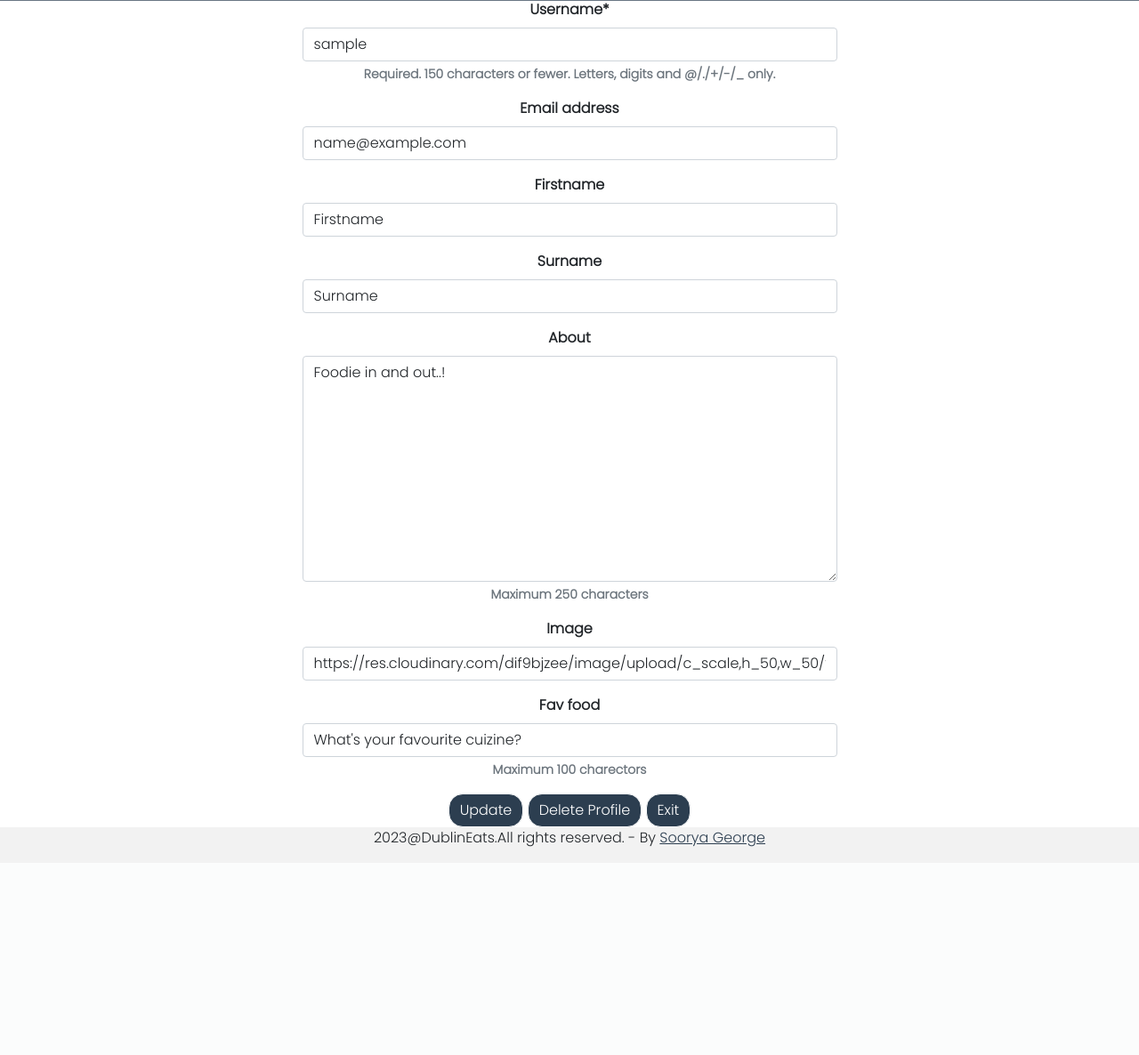
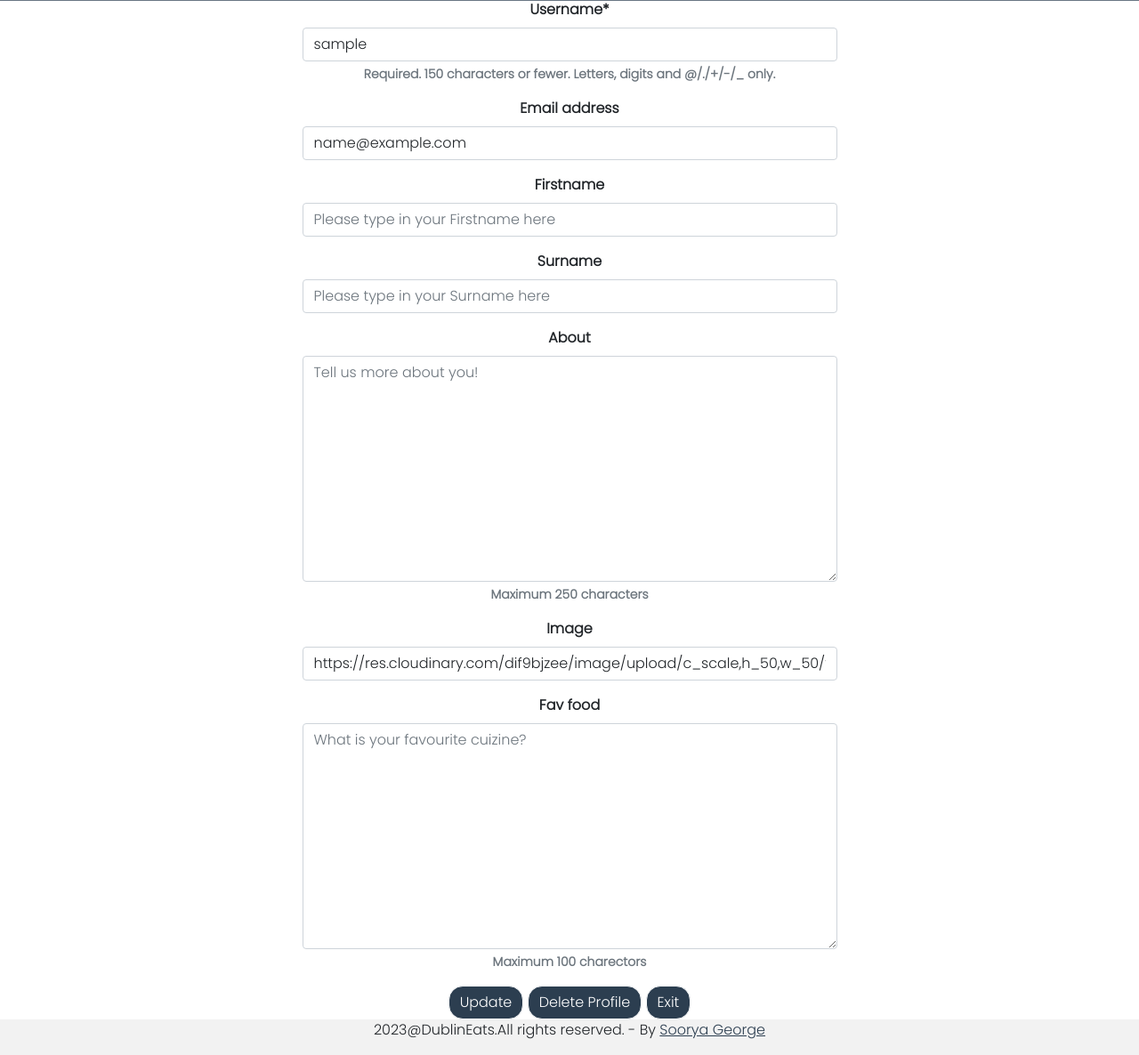
Before and after one commit to SooryaGeorge7/Dublin-Eats, a Django app: a page that uses templates/base.html in a window 1280 px wide. Shown: the part 71-1257 px from the top of the page at 89% size. Before the commit the page ends 1023 px from the top, so only its background shows below. Run offline with Django 3.2, Linux system fonts and the light colour scheme; the visitor is signed in with stand-in values (Sample User, id 1); data comes from the database, SQL or seed files in the repository; some libraries are stand-ins or nearby versions.

Commit message:
Fix:Updated profile model,forms,template

```diff
--- a/users/forms.py
+++ b/users/forms.py
@@ -40,6 +40,12 @@ class ProfileUpdateForm(forms.ModelForm):
             "profile_image",
             "fav_food",
         ]
+        widgets = {
+            'firstname': forms.TextInput(attrs={'placeholder': 'Please type in your Firstname here'}),
+            'surname': forms.TextInput(attrs={'placeholder': 'Please type in your Surname here'}),
+            'about': forms.Textarea(attrs={'placeholder': 'Tell us more about you!'}),
+            'fav_food': forms.Textarea(attrs={'placeholder': 'What is your favourite cuizine?'}),
+        }
         help_texts = {
             'about': 'Maximum 250 characters',
             'fav_food': 'Maximum 100 charectors',
--- a/users/models.py
+++ b/users/models.py
@@ -11,15 +11,14 @@ placeholder= (f"https://res.cloudinary.com/dif9bjzee/image/upload/c_scale,h_50,w
 class Profile(models.Model):
     user = models.OneToOneField(User, on_delete=models.CASCADE)
     firstname = models.CharField(
-        max_length=50, null=True, blank=True, default="Firstname"
+        max_length=50, null=True, blank=True,
     )
     surname = models.CharField(
-        max_length=50, null=True, blank=True, default="Surname"
+        max_length=50, null=True, blank=True,
     )
     about = models.TextField(null=True,
         blank=True,
         max_length=200,
-        default="Foodie in and out..!",
         validators=[MaxLengthValidator(250)],
     )
 
@@ -39,7 +38,6 @@ class Profile(models.Model):
         max_length=50,
         null=True,
         blank=True,
-        default="What's your favourite cuizine?",
         validators=[MaxLengthValidator(100)],
     )
     pinned_restaurants = models.ManyToManyField(
--- a/users/templates/users/profile.html
+++ b/users/templates/users/profile.html
@@ -13,7 +13,8 @@
                 <div class="card-body position-relative">
                     <p><span class="fw-bold">Username<br></span>{{ profile.user.username }}</p>
                     <p><span class="fw-bold">Email<br></span>{{ profile.user.email }}</p>
-                    <p><span class="fw-bold">Name<br></span>{{ profile.firstname }} {{ profile.surname }}</p>
+                    <p><span class="fw-bold">Name<br></span>{{ profile.firstname }}</p>
+                    <p><span class="fw-bold">Surname<br></span>{{ profile.surname }}</p>
                     <p class="mb-0"><span class=" fw-bold"> About<br></span></p>
                     {{ profile.about|safe }}
                     <p class="mt-3"><span class=" fw-bold">Favourite Cuizine<br></span>{{ profile.fav_food }}</p>
@@ -21,7 +22,7 @@
                         {% if user == profile.user %}
                         <a class="site-btn flex-grow-1 btn btn-primary main-button"
                             href="{% url 'editprofile' user.username %}" data-bs-toggle="tooltip"
-                            data-bs-placement="top" title="Edit">
+                            data-bs-placement="top" title="Edit Profile">Update
                             <i class="bi bi-pencil-square"></i></a>
                         {% endif %}
                     </div>
```
Also changed, not shown: users/migrations/0005_auto_20230821_1150.py (added), users/migrations/0006_auto_20230821_1210.py (added).
